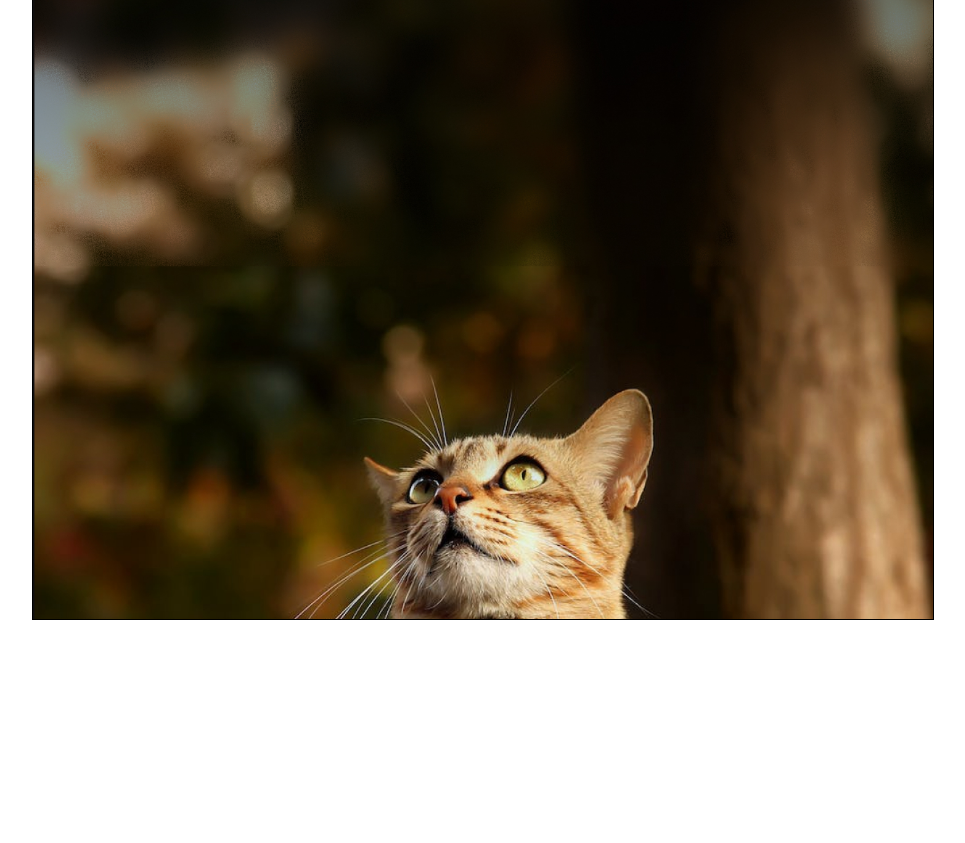
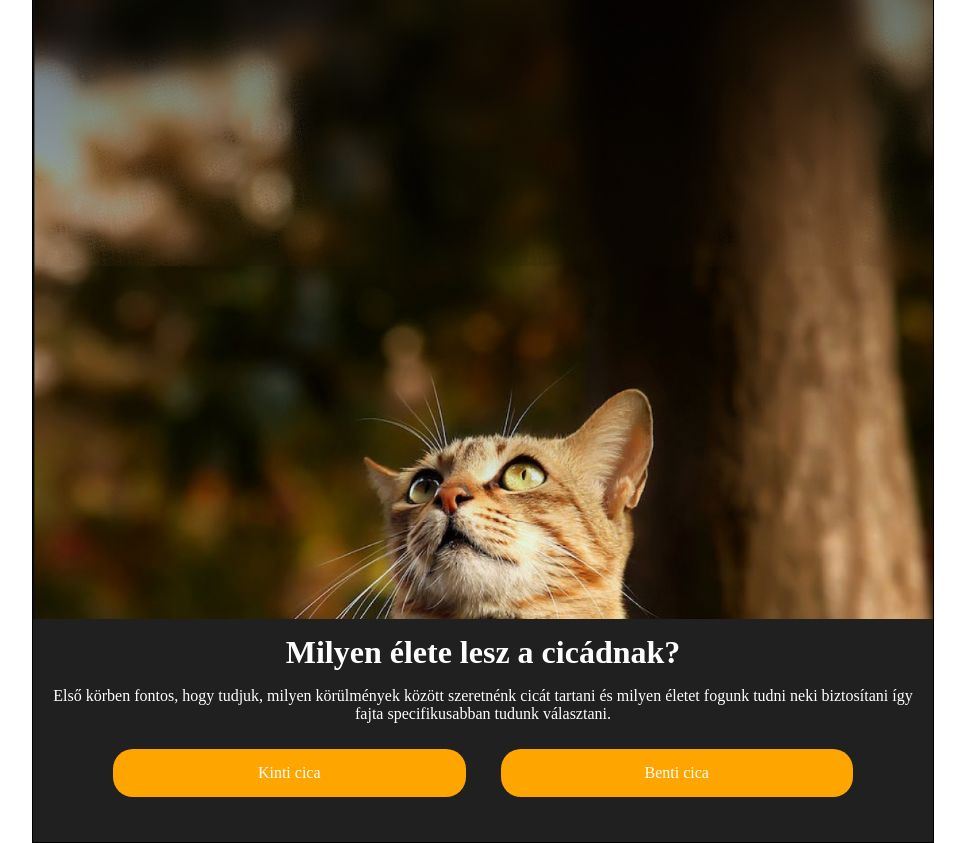
Before and after one commit to baksabence/Macskaland, a plain HTML site: page index.html in a window 1280 px wide. Shown: the part 202-1045 px from the top of the page, without its empty margins (157-1122 px from the left). Before the commit the page ends 822 px from the top, so only its background shows below. Drawn offline with Linux system fonts and the light colour scheme.

Commit message:
Hazifeladat

```diff
--- a/cicak.html
+++ b/index.html
@@ -28,6 +28,18 @@
           </div>
         </div>
       </div>
+          <div class="elet">
+              <div class="tartalomelet">
+                <h1>Milyen élete lesz a cicádnak?</h1>
+                <p>Első körben fontos, hogy tudjuk, milyen körülmények között szeretnénk cicát tartani és milyen életet fogunk tudni neki biztosítani így fajta specifikusabban tudunk választani.</p>
+              </div>
+              <div class="gombok">
+                <ul>
+                    <li><a href="#">Kinti cica</a></li>
+                    <li><a href="#">Benti cica</a></li>
+                </ul>
+            </div>
+        </div>
     </div>
   </body>
 </html>
--- a/stilus.css
+++ b/stilus.css
@@ -47,3 +47,41 @@ body {
     text-decoration: none;
     color: white;
 }
+.elet{
+    background-color: rgb(32, 32, 32);
+    text-align: center;
+    margin: 0;
+    padding: 0;
+}
+.gombok{
+    padding-bottom: 45px;
+}
+.gombok a{
+    text-decoration: none;
+    color: white;
+}
+.gombok ul li{
+    text-align: center;
+    padding: 15px;
+    background-color: orange;
+    border-radius: 20px;
+    color: white;
+}
+.gombok ul{
+    list-style-type: none;
+    padding: 0;
+    margin: 0;
+    display: grid;
+    grid-template-columns: 1fr 1fr;
+    gap: 35px;
+    padding-left: 80px;
+    padding-right: 80px;
+}
+h1{
+    padding-top: 5px;
+    margin:0;
+}
+.tartalomelet{
+    color: white;
+    padding: 10px;
+}
```
